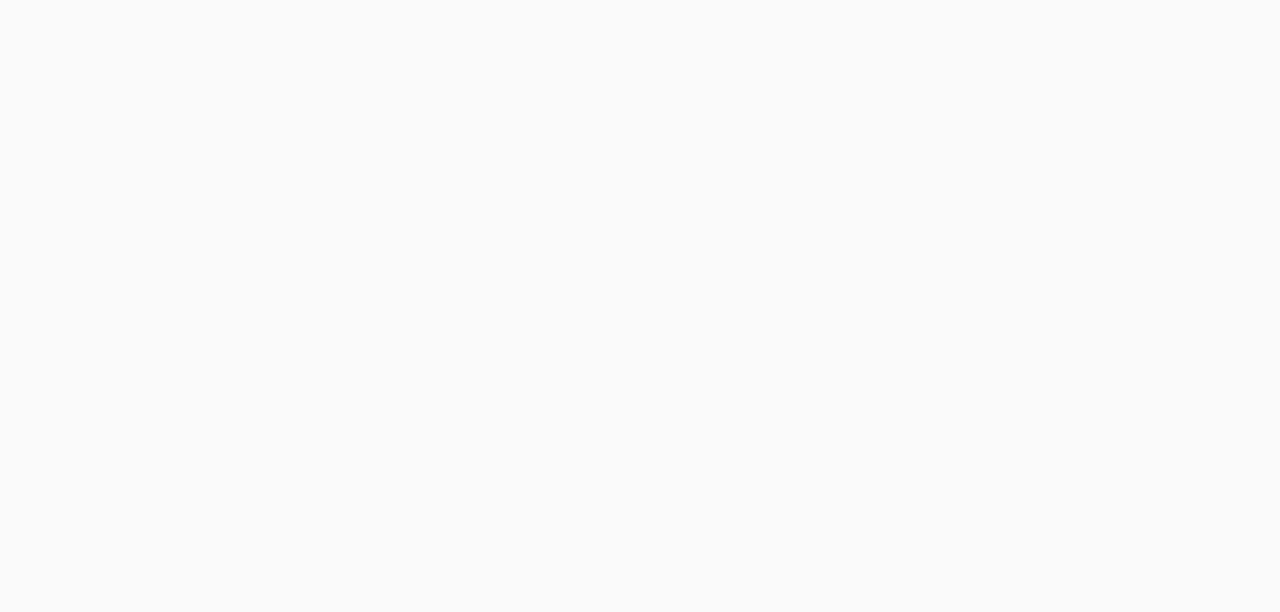
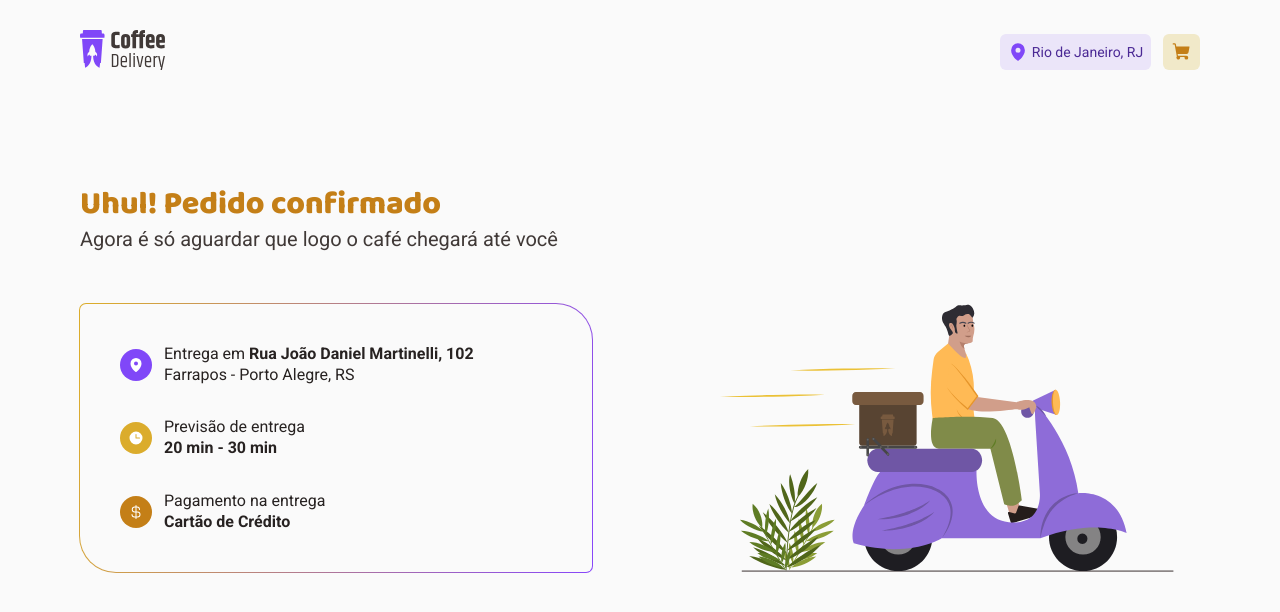
Before and after one commit to coutzera/coffee-delivery, a React (Vite) app: page /orderConfirmed in a window 1280 px wide. Before the commit this address had no page. Shown: the top 612 px of the page. Built offline with nearby package versions, Linux system fonts and the light colour scheme.

Commit message:
Finalizado a página de confirmação do pedido

```diff
--- a/src/Routes.tsx
+++ b/src/Routes.tsx
@@ -2,6 +2,7 @@
 import { Home } from "./pages/Home";
 import { CompletedOrder } from "./pages/CompletedOrder";
 import { DefaultLayout } from "./layouts/DefaultLayout";
+import { OrderConfirmed } from "./pages/OrderConfirmed";
 
 export function Router() {
   return (
@@ -9,6 +10,7 @@
       <Route path="/" element={<DefaultLayout />}>
         <Route path="/" element={<Home />} />
         <Route path="/completedOrder" element={<CompletedOrder />} />
+        <Route path="/orderConfirmed" element={<OrderConfirmed />} />
       </Route>
     </Routes>
   );
--- /dev/null
+++ b/src/pages/OrderConfirmed/index.tsx
@@ -0,0 +1,59 @@
+import { RegularText, TitleText } from "../../components/Typograph";
+import { OrderConfirmedContainer, OrderDetailsContainer } from "./styles";
+import ilustrationDetails from "../../assets/Illustration.svg";
+import { InfoWithIcon } from "../../components/InfoWithIcon";
+import { Clock, CurrencyDollar, MapPin } from "phosphor-react";
+import { useTheme } from "styled-components";
+export function OrderConfirmed() {
+  const { colors } = useTheme();
+  return (
+    <OrderConfirmedContainer className="container">
+      <div>
+        <TitleText size="l">Uhul! Pedido confirmado</TitleText>
+        <RegularText size="l" color="subtitle">
+          Agora é só aguardar que logo o café chegará até você
+        </RegularText>
+      </div>
+
+      <section>
+        <OrderDetailsContainer>
+          <InfoWithIcon
+            icon={<MapPin weight="fill" />}
+            iconBg={colors["brand-purple"]}
+            text={
+              <RegularText>
+                {" "}
+                Entrega em <strong>Rua João Daniel Martinelli, 102</strong>
+                <br />
+                Farrapos - Porto Alegre, RS
+              </RegularText>
+            }
+          />
+          <InfoWithIcon
+            icon={<Clock weight="fill" />}
+            iconBg={colors["brand-yellow"]}
+            text={
+              <RegularText>
+                Previsão de entrega
+                <br />
+                <strong>20 min - 30 min</strong>
+              </RegularText>
+            }
+          />
+          <InfoWithIcon
+            icon={<CurrencyDollar weight="fill" />}
+            iconBg={colors["brand-yellow-dark"]}
+            text={
+              <RegularText>
+                Pagamento na entrega
+                <br />
+                <strong>Cartão de Crédito</strong>
+              </RegularText>
+            }
+          />
+        </OrderDetailsContainer>
+        <img src={ilustrationDetails} />
+      </section>
+    </OrderConfirmedContainer>
+  );
+}
--- /dev/null
+++ b/src/pages/OrderConfirmed/styles.ts
@@ -0,0 +1,40 @@
+import styled from "styled-components";
+
+export const OrderConfirmedContainer = styled.div`
+  display: flex;
+  flex-direction: column;
+  gap: 2.5rem;
+  margin-top: 5rem;
+
+  h1 {
+    color: ${({ theme }) => theme.colors["brand-yellow-dark"]};
+  }
+
+  > section {
+    display: flex;
+    align-items: center;
+    justify-content: space-between;
+  }
+`;
+
+export const OrderDetailsContainer = styled.div`
+  padding: 2.5rem;
+  border-radius: 6px 36px 6px 36px;
+  background-color: ${({ theme }) => theme.colors["base-background"]};
+
+  min-width: 32rem;
+
+  display: flex;
+  flex-direction: column;
+  gap: 2rem;
+  position: relative;
+
+  &::before {
+    content: "";
+    position: absolute;
+    inset: -1px;
+    z-index: -1;
+    border-radius: 7px 37px 7px 37px;
+    background: linear-gradient(102.89deg, #dbac2c 2.61%, #8847f8 98.76%);
+  }
+`;
```
Also changed, not shown: src/assets/illustration.svg (added).
